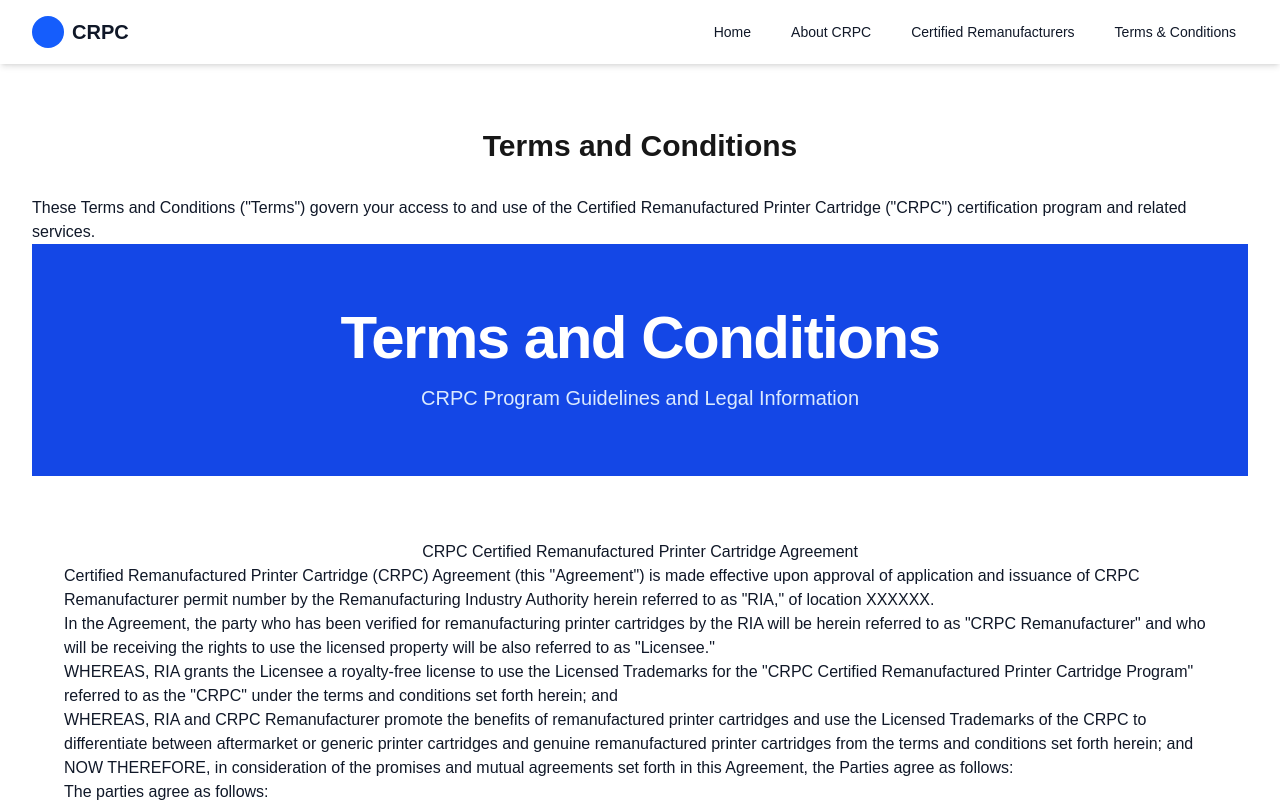
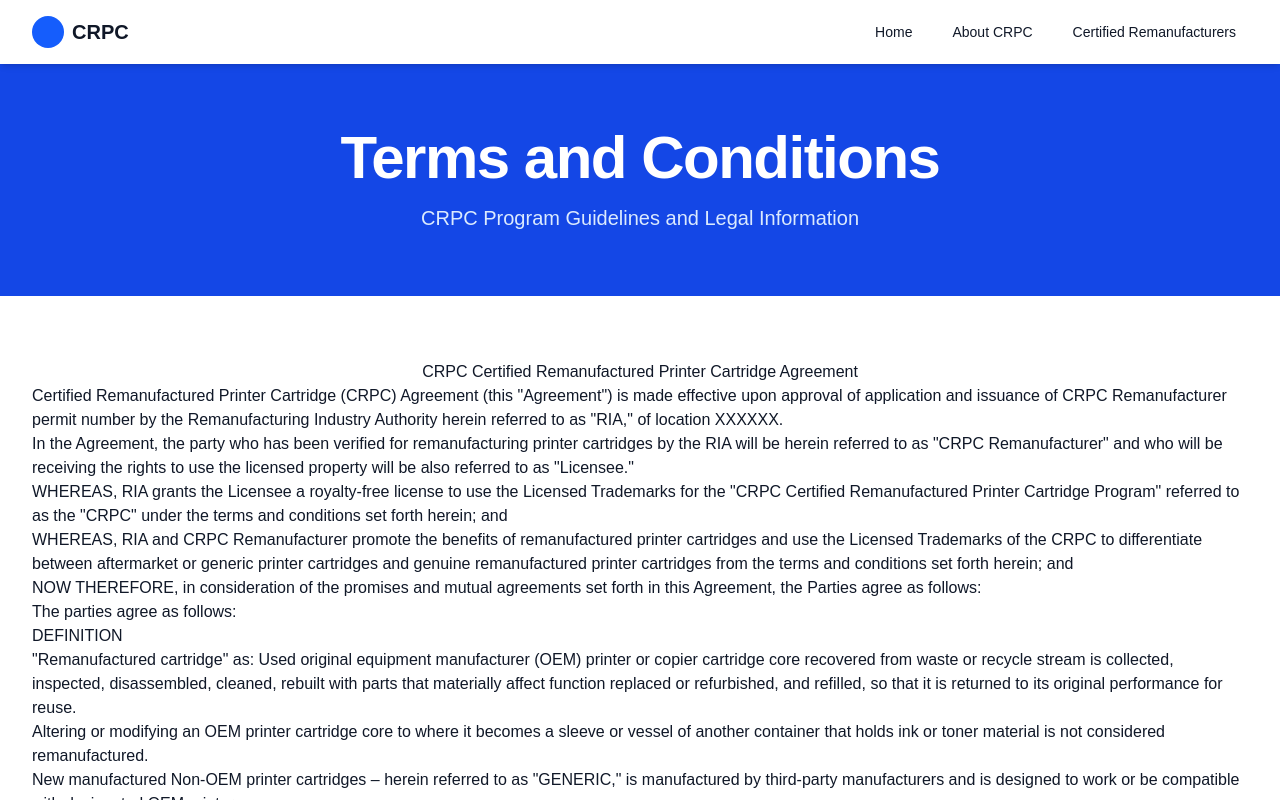
Before and after one commit to correlator/crpc, a Next.js app: page /terms in a window 1280 px wide. Shown: the top 800 px of the page. Built offline with nearby package versions, Linux system fonts and the light colour scheme.

Commit message:
less prominent terms

```diff
--- a/src/app/terms/page.tsx
+++ b/src/app/terms/page.tsx
@@ -5,14 +5,7 @@ export const metadata = {
 
 export default function TermsPage() {
   return (
-    <div className="bg-white py-16">
-      <div className="max-w-7xl mx-auto px-4 sm:px-6 lg:px-8">
-        <div className="prose prose-blue prose-lg mx-auto">
-          <h1 className="text-3xl font-bold text-center mb-8">Terms and Conditions</h1>
-
-          <p className="text-gray-900">
-            These Terms and Conditions (&quot;Terms&quot;) govern your access to and use of the Certified Remanufactured Printer Cartridge (&quot;CRPC&quot;) certification program and related services.
-          </p>
+    <div className="bg-white">
       {/* Hero section */}
       <div className="relative bg-blue-700 py-16">
         <div className="max-w-7xl mx-auto px-4 sm:px-6 lg:px-8 text-center">
@@ -324,7 +317,5 @@ export default function TermsPage() {
         </div>
       </div>
     </div>
-      </div>
-    </div>
   );
 }
--- a/src/components/Footer.tsx
+++ b/src/components/Footer.tsx
@@ -1,3 +1,5 @@
+import Link from 'next/link';
+
 const Footer = () => {
   return (
     <footer className="bg-gray-900">
@@ -14,9 +16,14 @@ const Footer = () => {
             </p>
           </div>
 
-          {/* Right side - Copyright */}
-          <div className="text-gray-400 text-sm">
-            © {new Date().getFullYear()} CRPC. All rights reserved.
+          {/* Right side - Copyright and Terms link */}
+          <div className="flex flex-col items-center md:items-end">
+            <Link href="/terms" className="text-gray-400 hover:text-white text-sm mb-2">
+              Terms &amp; Conditions
+            </Link>
+            <div className="text-gray-400 text-sm">
+              © {new Date().getFullYear()} CRPC. All rights reserved.
+            </div>
           </div>
         </div>
       </div>
--- a/src/components/Navbar.tsx
+++ b/src/components/Navbar.tsx
@@ -32,9 +32,6 @@ const Navbar = () => {
             </Link>
             <Link href="/certified" className="px-3 py-2 rounded-md text-sm font-medium text-gray-900 hover:text-blue-600">
               Certified Remanufacturers
-            </Link>
-            <Link href="/terms" className="px-3 py-2 rounded-md text-sm font-medium text-gray-900 hover:text-blue-600">
-              Terms & Conditions
             </Link>
           </div>
 
@@ -85,9 +82,6 @@ const Navbar = () => {
           <Link href="/certified" className="block px-3 py-2 rounded-md text-base font-medium text-gray-900 hover:text-blue-600">
             Certified Remanufacturers
           </Link>
-          <Link href="/terms" className="block px-3 py-2 rounded-md text-base font-medium text-gray-900 hover:text-blue-600">
-            Terms & Conditions
-          </Link>
         </div>
       </div>
     </nav>
```
Lines whose indentation alone changed are shown as unchanged.
